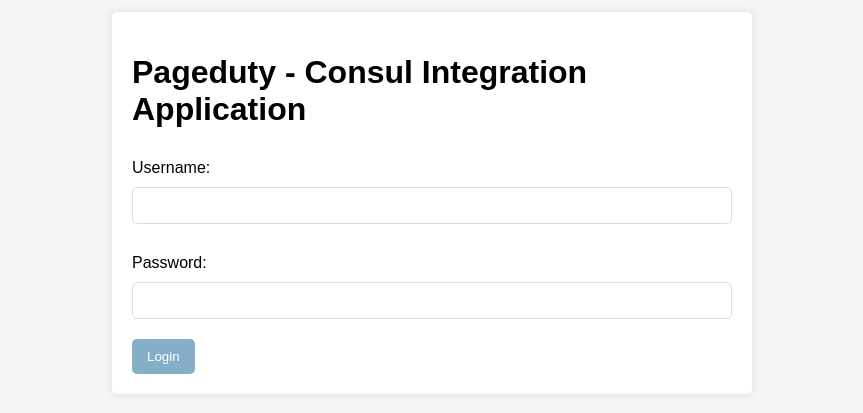
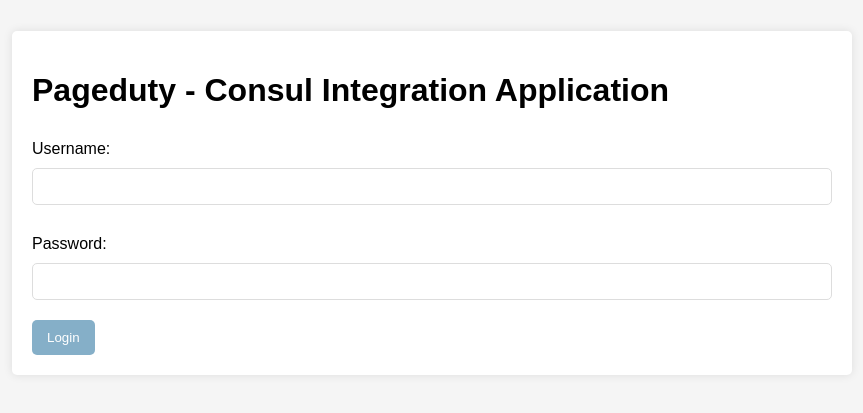
Before and after one commit to 3loka/pagerduty-consul, a website: page frontend/index.html in a window 1280 px wide. Shown: the part 197-610 px from the top of the page, without its empty margins (208-1071 px from the left). Drawn offline with Linux system fonts and the light colour scheme; no server answers.

Commit message:
bunch of changes

```diff
--- a/frontend/css/styles.css
+++ b/frontend/css/styles.css
@@ -25,8 +25,8 @@
 }
 
 .container {
-    width: 80%;
-    max-width: 600px;
+    width: 100%;
+    max-width: 800px;
     background: white;
     border-radius: 5px;
     box-shadow: 0px 0px 10px 0px rgba(0,0,0,0.1);
```
